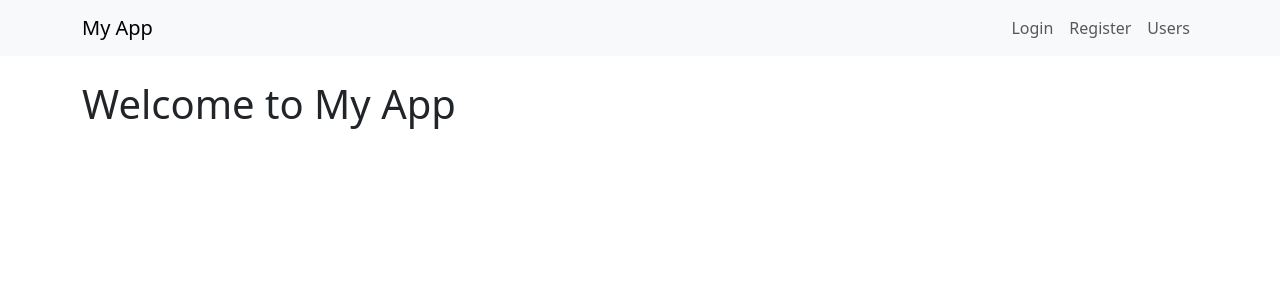
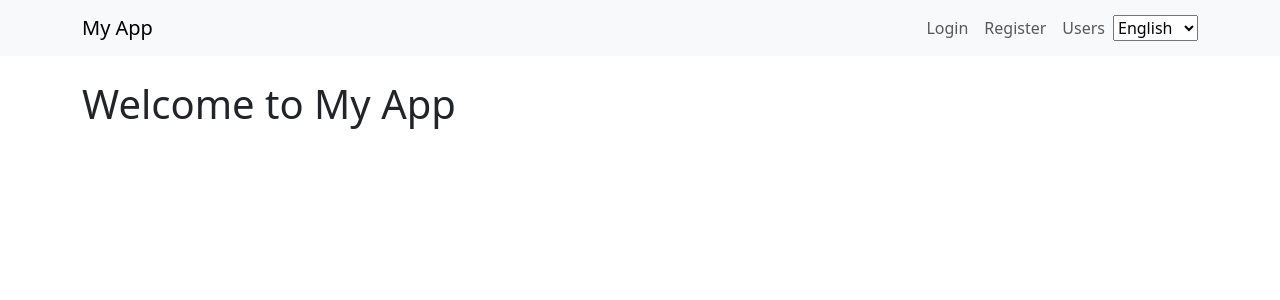
Before and after one commit to Gamabyta24/python-project-52, a Django app: page / in a window 1280 px wide. Shown: the top 300 px of the page. Run offline with Django 5.2, Linux system fonts and the light colour scheme; some libraries are stand-ins or nearby versions.

Commit message:
Добавлено: переключение языка

```diff
--- a/pyproject.toml
+++ b/pyproject.toml
@@ -9,6 +9,7 @@ dependencies = [
     "django>=5.1.7",
     "django-bootstrap5>=25.1",
     "gunicorn>=23.0.0",
+    "i18n>=0.2",
     "psycopg2-binary>=2.9.10",
     "python-dotenv>=1.0.1",
 ]
--- a/task_manager/templates/base.html
+++ b/task_manager/templates/base.html
@@ -21,6 +21,13 @@
                     <li class="nav-item"><a class="nav-link" href="#">{% trans "Register" %}</a></li>
                     <li class="nav-item"><a class="nav-link" href="#">{% trans "Users" %}</a></li>
                 </ul>
+                <form action="{% url 'set_language' %}" method="post">
+                    {% csrf_token %}
+                    <select name="language" onchange="this.form.submit()">
+                        <option value="en" {% if LANGUAGE_CODE == 'en' %}selected{% endif %}>English</option>
+                        <option value="ru" {% if LANGUAGE_CODE == 'ru' %}selected{% endif %}>Русский</option>
+                    </select>
+                </form>
             </div>
         </div>
     </nav>
--- a/task_manager/urls.py
+++ b/task_manager/urls.py
@@ -15,9 +15,11 @@ Including another URLconf
     2. Add a URL to urlpatterns:  path('blog/', include('blog.urls'))
 """
 from django.contrib import admin
+from django.conf.urls.i18n import set_language
 from django.urls import path
 from .views import index
 urlpatterns = [
     path('admin/', admin.site.urls),
-    path('',index)
+    path('',index),
+    path("set_language/", set_language, name="set_language"),
 ]
```
Also changed, not shown: 1 other file.
